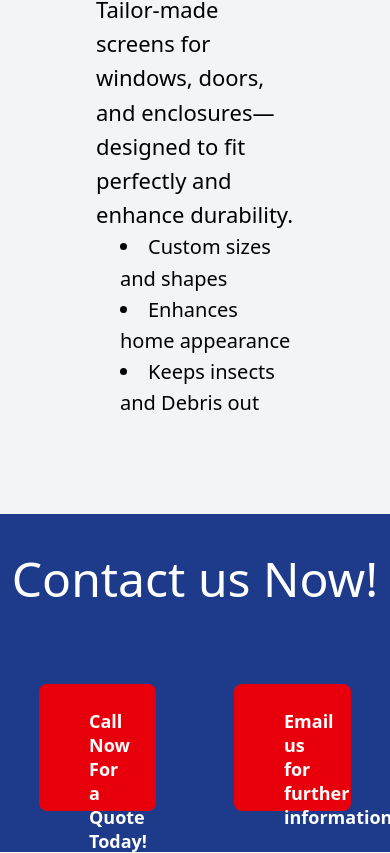
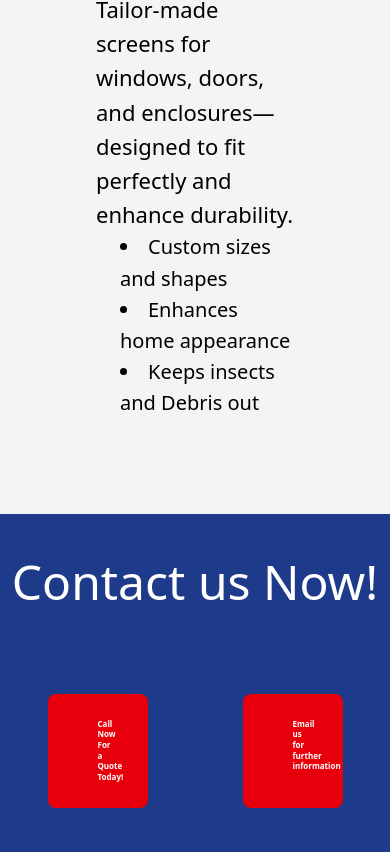
Before and after one commit to Patrick-Tomic/landmark, a React (Vite) app: page / in a window 390 px wide. Shown: the part 7194-8047 px from the top of the page. Built offline with nearby package versions, Linux system fonts and the light colour scheme.

Commit message:
btns on contact page are bothering me, could be fixed

```diff
--- a/src/App.css
+++ b/src/App.css
@@ -33,11 +33,7 @@ iframe{
     nav{
         font-size: 12px;
     }
-    #contactBtn{
-        width: 30vw;
-        height: 15vh;
-        font-size: 18px;
-    }
+
     #serviceAbout{
         width:auto;
     }
@@ -79,5 +75,9 @@ a{
     width: 50px;
     font-size: 8px;
 }
+  #contactBtn{
 
+
+   text-align: center;
+  }
 }
--- a/src/App.tsx
+++ b/src/App.tsx
@@ -46,7 +46,7 @@ export default function App() {
     <>
     <nav className='bg-[#E53E3E] p-4 h-[10vh] text-white flex items-center justify-around sticky top-0 z-50'>
      <img className='w-[5vw]' src={logo} alt="" />
-      <a href='#top'>
+      <a className='titleAnchor' href='#top'>
         Landmark Pressure Washing and Screen Repair
       </a>
       <a href="#about">About</a>
@@ -295,7 +295,7 @@ export default function App() {
   Call Now For a Quote Today!
 </a>
  <a id='contactBtn' href="mailto:tmlegos@gmail.com"
-   className="bg-red-600 text-white px-[50px] py-[25px] text-2xl rounded-lg font-semibold hover:bg-red-700 transition">
+   className="bg-red-600 text-white px-[50px] py-[25px] text-2xl rounded-lg font-semibold hover:bg-red-700 transition sm:text-sm ">
   Email us for further information
 </a>
 </div>
```
